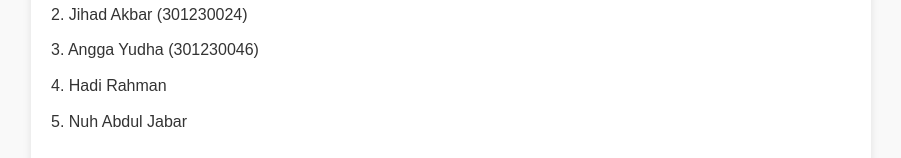
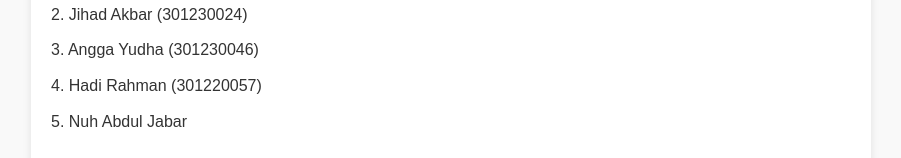
Before and after one commit to purwana11/aljabar_uas, a plain HTML site: page index.html in a window 1280 px wide. Shown: the part 269-427 px from the top of the page, without its empty margins (189-1090 px from the left). Drawn offline with Linux system fonts and the light colour scheme.

Commit message:
Update index.html

```diff
--- a/index.html
+++ b/index.html
@@ -19,7 +19,7 @@
                 <li>1. Purwana Rijki Pirmansah (301230003)</li>
                 <li>2. Jihad Akbar (301230024)</li>
                 <li>3. Angga Yudha (301230046)</li>
-                <li>4. Hadi Rahman</li>
+                <li>4. Hadi Rahman (301220057)</li>
                 <li>5. Nuh Abdul Jabar</li>
             </ul>
         </section>
```
